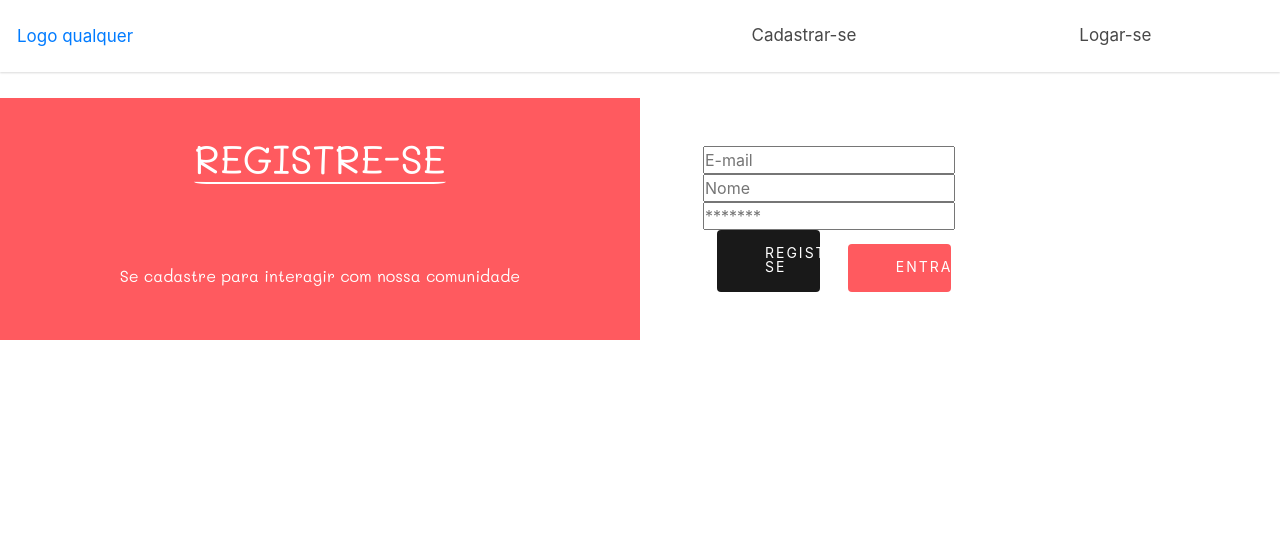
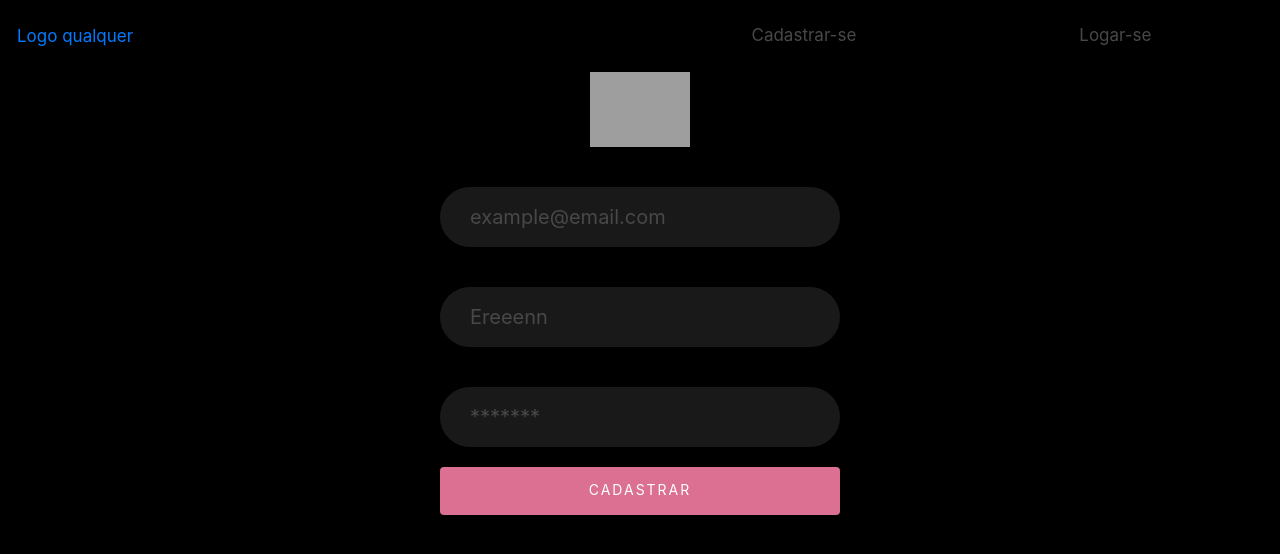
Before and after one commit to Freitas29/ReactAnime, a React (Create React App) app: page /signUp in a window 1280 px wide. Shown: the top 554 px of the page. Built offline with nearby package versions, Linux system fonts and the light colour scheme; grey boxes are pictures that could not be loaded.

Commit message:
layout refactorigin in login and sign up

```diff
--- a/src/components/button/index.js
+++ b/src/components/button/index.js
@@ -5,7 +5,6 @@ const Button = styled.button`
     border-radius: 4px;
     color: white;
     border:none;
-    margin: 0 1em;
     padding: 0.50em 1.2em;
     font-size: 14px;
     line-height: 1;
@@ -13,7 +12,7 @@ const Button = styled.button`
     transition-duration: .3s;
     border-width: 0;
     letter-spacing: 2px;
-    width: ${props => props.size || '20%'};
+    width: ${props => props.size || '100%'};
     text-transform: uppercase;
     white-space: normal;
 
--- a/src/components/form/index.js
+++ b/src/components/form/index.js
@@ -1,117 +1,6 @@
 import styled from 'styled-components'
 
 export const Form = styled.form`
-    display: flex;
-    width: 100%;
-    color: #484848;
-    margin-top:2%;
-    height: auto;
-    overflow:hidden;
-
-    .actions{
-        margin-top: 5%;
-    }
-
-    .form-body{
-        width: 100%;
-    }
-
-    textarea{
-        width: 100%;
-        height: 40%;
-        font-size: 17px;
-        color: #222326;
-        background-color:#fff;
-        border: none;
-        border-bottom:2px solid #ddd;
-        border-radius: 6px;
-        font-weight:bold;
-        transition: all 0.5 ease;
-        outline: none;
-        padding: 1em;
-
-        :focus{
-            border-bottom: 3px solid #ff5a5f;
-        }
-    }
-
-    input[type='file']{
-        display:none;
 
 
-    }
-
-    #forFile{
-        margin-top:2%;
-        width: 100%;
-        font-size: 17px;
-        color: #222326;
-        background-color:#fff;
-        border:2px solid #ddd;
-        border-radius: 6px;
-        font-weight:bold;
-        transition: all 0.5 ease;
-        outline: none;
-        padding: 1em;
-    }
-
-
-    #firstPart{
-        background-color: ${props => props.default ? "#fff" : "#ff5a5f"};
-        height: 100%;
-        display:flex;
-        align-items:center;
-        justify-content:center;
-        flex-wrap: wrap;
-        img{
-            border-radius: 14px;
-            height:100%;
-        }
-
-        h1{
-            text-transform: uppercase;
-            color:white;
-            font-family: 'Mali', cursive;
-            border-bottom: 2px solid white;
-            border-radius: 5%;
-        }
-
-        p{
-
-            font-family: 'Mali', cursive;
-            color:white;
-        }
-    }
-
-    #secondPart{
-        padding: 3rem;
-        background-color: #fff;
-        height: 100%;
-
-        h1{
-            font-size: 30px;
-            line-height: 36px;
-            letter-spacing: normal;
-            font-family: Circular,-apple-system,BlinkMacSystemFont,Roboto,Helvetica Neue,sans-serif;
-            text-transform: undefined;
-            color: #484848;
-            padding-top: 6px;
-            padding-bottom: 6px;
-            margin: 0px;
-            padding: 0px
-        }
-
-        p{
-            font-size: 16px;
-            line-height: 22px;
-            letter-spacing: normal;
-            font-family: Circular, -apple-system, BlinkMacSystemFont, Roboto, "Helvetica Neue", sans-serif;
-            color: rgb(72, 72, 72);
-            font-weight: normal;
-            margin-top: 0px;
-        }
-
-
-
-    }
 `
--- a/src/components/header/header.js
+++ b/src/components/header/header.js
@@ -2,6 +2,7 @@ import styled from 'styled-components'
 
 
 export const HeaderStyled  = styled.header`
+    background-color: #000 !important;
     width: 100%;
     display:flex;
     min-height: 70px;
@@ -15,7 +16,7 @@ export const HeaderStyled  = styled.header`
     font-size: 17px;
     line-height: 36px;
     color: #484848;
-    box-shadow: rgba(0, 0, 0, 0.15) 0px 1px 2px;
+    /* box-shadow: rgba(0, 0, 0, 0.15) 0px 1px 2px; */
 
     .links{
         width:50%;
--- a/src/components/input/index.js
+++ b/src/components/input/index.js
@@ -40,12 +40,11 @@ export const Input = styled.input`
             color: #fff;
             background-color: #fff;
             border: 0.5px solid #f3575e;
-            text-transform: uppercase;
             border-radius: 50px;
-            margin: 1rem;
+            margin: 1em 0;
             transition: all 0.5s ease;
             outline: none;
-            height: 48px;
+            height: 1px;
             padding: 1em;
             font-size: 20px;
             color: rgba(0,0,0,.84);
@@ -59,24 +58,6 @@ export const Input = styled.input`
                 border: 1.5px solid #f3575e;
             }
 
-            ${
-            props => props.noBorderPrimaryMd && css`
-                border:none;
-                font-weight: 100;
-                font-size: 12px
-                width: 90%;
-                border-bottom: 0.1px solid #ddd;
-                background-color: transparent;
-                color: #fff;
-                border-radius: 0%;
-
-            :focus{
-                    border:none;
-                    border-bottom: 0.1px solid #ddd;
-                }
-            `
-            }
-
 
     ${
     props => props.dark && css`
@@ -84,11 +65,13 @@ export const Input = styled.input`
       border: 10px solid rgb(25,25,25);
       color: #fff;
 
+      :focus{
+                border-bottom: 3px solid #ddd;
+        }
 
-
-      :focus{
-                border-bottom: 3px solid #fff;
-        }
+        ::placeholder{
+                color: #484848;
+            }
     `
     }
 
--- a/src/pages/sign-in/index.css
+++ b/src/pages/sign-in/index.css
@@ -1,8 +1,20 @@
-#formBorder{
-    background-color: rgb(55, 54, 86);
+
+
+.imageBox{
+    margin: 0 auto;
+    display: block;
+    margin-bottom: 20px;
+    width: 25%;
+
 }
 
+h3{
+    padding: 0 0 20px;
+    text-align: center;
+    font-size: 40px;
+    color: #fff;
+}
 
-label{
-    color:whitesmoke;
+.box input{
+    width: 100%;
 }
--- a/src/pages/sign-in/index.js
+++ b/src/pages/sign-in/index.js
@@ -63,35 +63,28 @@ export default class SignIn extends Component{
 
     render(){
         return(
-            <Container fluid>
+            <Container fluid className="d-flex align-itens-center justify-content-center">
                     <Row>
-                        <Col md={6}>
-                        <Form>
-                        <div id="formBorder">
-                            <div className="form-body">
+                        <Col md={12}>
+                            <div className="box">
+                            <Form>
+                            <img src="https://image.flaticon.com/icons/svg/145/145859.svg" className="imageBox"/>
 
-                            <Input type="email" noBorderPrimaryMd placeholder="E-mail" onChange={e => this.handleEmail(e)}/>
+                                <div className="inputBox">
+                                    <Input dark placeholder="example@email.com"/>
+                                    <span ><i className="fa fa-user" aria-hidden="true"></i></span>
+                                </div>
 
-                            <Input type="password" noBorderPrimaryMd onChange={e => this.handlePassword(e)}/>
-                        </div>
+                                <div className="inputBox">
+                                    <Input dark type="password" placeholder="*******"/>
+                                    <span ><i className="fa fa-lock" aria-hidden="true"></i></span>
+                                </div>
 
-                            <div className="actions">
-                                <Button dark onClick={e => this.handleLogin(e)}>Entrar</Button>
-
-                                <Link to="signUp/">
-                                    <Button warning>Registrar-se</Button>
-                                </Link>
+                                <Button primary >Entrar</Button>
+                            </Form>
                             </div>
-
-                        </div>
-                        </Form>
-                        </Col>
-
-                        <Col md={6}>
-                            aakdlasçkd
                         </Col>
                     </Row>
-
             </Container>
         )
     }
--- a/src/pages/sign-up/index.js
+++ b/src/pages/sign-up/index.js
@@ -5,6 +5,7 @@ import  Col  from 'react-bootstrap/Col'
 import  Row  from 'react-bootstrap/Row'
 import Container from 'react-bootstrap/Container'
 import { Alert } from '../../components/alert'
+import { Input } from '../../components/input'
 import {Link} from 'react-router-dom'
 import Button from '../../components/button/'
 
@@ -68,46 +69,32 @@ export default class SignUp extends Component{
 
     render(){
         return(
-            <Container fluid>
+            <Container fluid className="d-flex align-itens-center justify-content-center">
                 <Row>
-                    <Form>
+                    <Col md={12}>
+                        <div className="box">
+                        <Form>
+                        <img src="https://image.flaticon.com/icons/svg/145/145859.svg" className="imageBox"/>
 
-                        <Col md={6} style={{padding:0}}>
-                        <div id="firstPart">
+                            <div className="inputBox">
+                                <Input dark placeholder="example@email.com"/>
+                                <span ><i className="fa fa-user" aria-hidden="true"></i></span>
+                            </div>
 
-                            <h1>
-                                Registre-se
-                            </h1>
-                            <p>
-                                Se cadastre para interagir com nossa comunidade
-                            </p>
+                            <div className="inputBox">
+                                <Input dark placeholder="Ereeenn"/>
+                                <span ><i className="fa fa-user" aria-hidden="true"></i></span>
+                            </div>
+
+                            <div className="inputBox">
+                                <Input dark type="password" placeholder="*******"/>
+                                <span ><i className="fa fa-lock" aria-hidden="true"></i></span>
+                            </div>
+
+                            <Button primary >Cadastrar</Button>
+                        </Form>
                         </div>
-                        </Col>
-                        <Col md={6}>
-                        <div id="secondPart">
-                            { this.handleAlert() }
-
-                                <div id="fields">
-                                    <div id="field-group">
-                                        <input type="email" placeholder="E-mail" onChange={e => this.handleEmail(e)}/>
-                                    </div>
-                                    <div id="field-group">
-                                        <input type="text" placeholder="Nome" onChange={e => this.handleName(e)}/>
-                                    </div>
-                                    <div id="field-group">
-                                        <input type="password" placeholder="*******" onChange={e => this.handlePassword(e)}/>
-
-                                    </div>
-
-                                    <Button dark onClick={e => this.handleRegister(e)}>Registrar-se</Button>
-
-                                    <Link to="signIn/">
-                                        <Button warning>Entrar</Button>
-                                    </Link>
-                                </div>
-                            </div>
-                        </Col>
-                    </Form>
+                    </Col>
                 </Row>
             </Container>
         )
--- a/src/styles.css
+++ b/src/styles.css
@@ -6,6 +6,6 @@
 
 body{
     font-family: Circular, -apple-system, BlinkMacSystemFont, Roboto, Helvetica Neue, sans-serif;
-    background-color: #212529;
+    background-color: #000 !important;
     color: #fff;
 }
```
